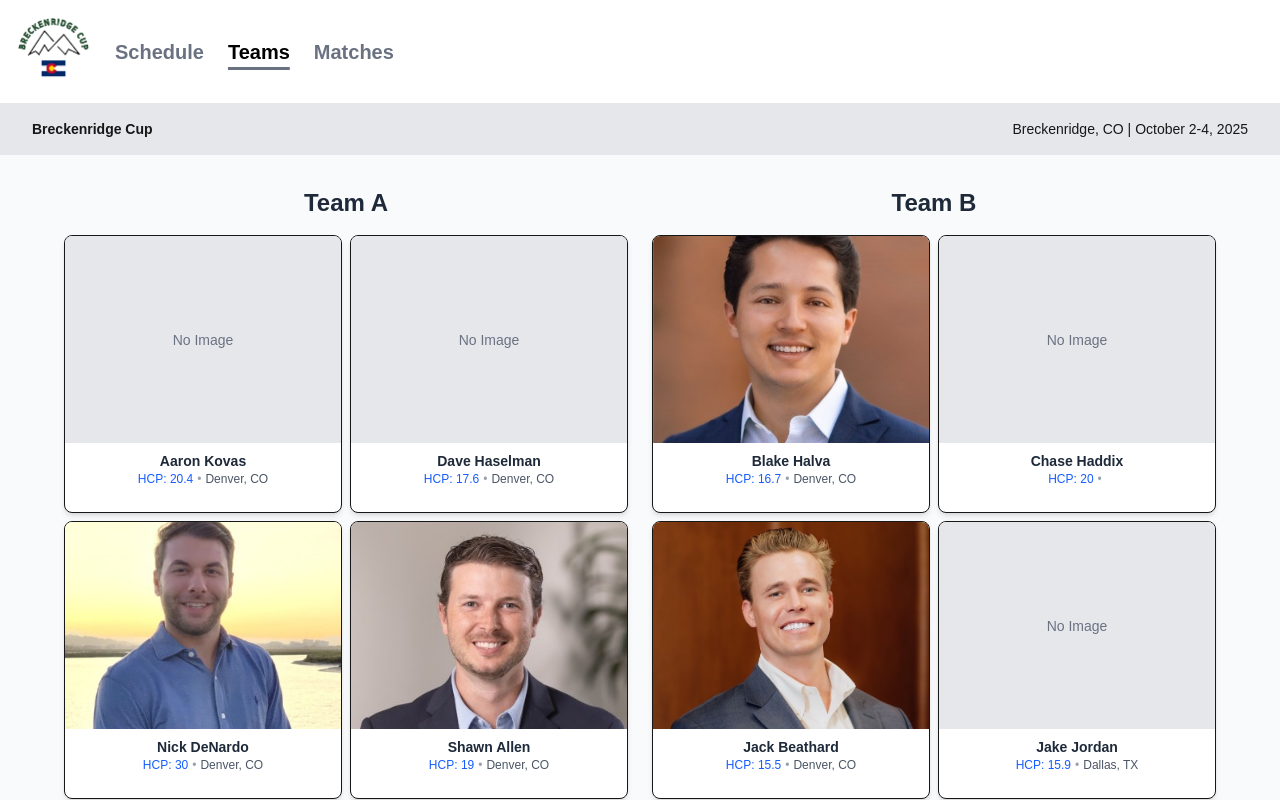
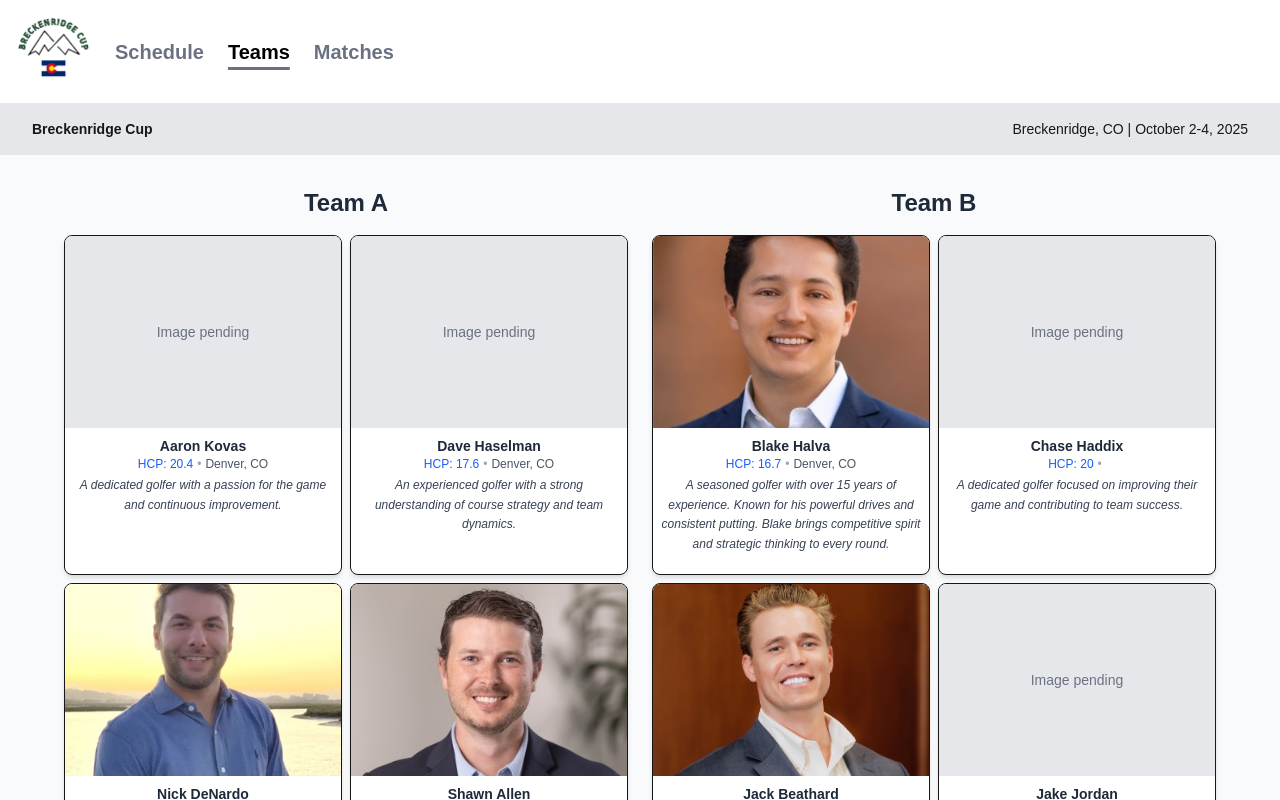
Before and after one commit to MatthewIczkowski/golf-trip, a Next.js app: page /teams in a window 1280 px wide. Shown: the top 800 px of the page. Built offline with nearby package versions, Linux system fonts and the light colour scheme.

Commit message:
updated teams styling

```diff
--- a/src/app/teams/page.tsx
+++ b/src/app/teams/page.tsx
@@ -28,8 +28,8 @@ export default function Teams() {
     for (let i = 0; i < teamSize; i++) {
       if (team[i] && team[i].image && team[i].image.trim() !== '') {
         slots.push(
-          <div key={team[i].id} className="aspect-square bg-white rounded-lg overflow-hidden shadow-md hover:shadow-lg transition-shadow border group">
-            <div className="relative w-full h-3/4">
+          <div key={team[i].id} className="h-85 flex flex-col bg-white rounded-lg overflow-hidden shadow-md hover:shadow-lg transition-shadow border group">
+            <div className="relative w-full h-48">
               <Image
                 src={team[i].image}
                 alt={team[i].name}
@@ -43,25 +43,22 @@ export default function Teams() {
                   if (parent) {
                     parent.innerHTML = `
                       <div class="w-full h-full flex items-center justify-center bg-gray-200 text-gray-500">
-                        <span class="text-sm">No Image</span>
+                        <span class="text-sm">Image pending</span>
                       </div>
                     `;
                   }
                 }}
               />
-              {/* Hover overlay with description */}
-              <div className="absolute inset-0 bg-black bg-opacity-70 opacity-0 group-hover:opacity-70 transition-opacity duration-300 flex items-center justify-center p-3">
-                <p className="text-white text-xs text-center leading-relaxed">
-                  {team[i].description}
-                </p>
-              </div>
             </div>
-            <div className="p-2 text-center">
+            <div className="p-2 text-center flex-1 overflow-hidden flex flex-col">
               <h3 className="text-sm font-semibold text-gray-800 truncate">{team[i].name}</h3>
               <p className="text-xs text-gray-600 flex items-center justify-center gap-1">
                 <span className="text-blue-600 font-medium">HCP: {team[i].handicap}</span>
                 <span className="text-gray-400">•</span>
                 <span className="truncate">{team[i].city}</span>
+              </p>
+              <p className="text-xs text-gray-700 mt-1 leading-relaxed italic overflow-y-auto">
+                {team[i].description}
               </p>
             </div>
           </div>
@@ -69,18 +66,21 @@ export default function Teams() {
       } else if (team[i]) {
         // Golfer exists but has no valid image
         slots.push(
-          <div key={team[i].id} className="aspect-square bg-white rounded-lg overflow-hidden shadow-md hover:shadow-lg transition-shadow border">
-            <div className="relative w-full h-3/4">
+          <div key={team[i].id} className="h-85 flex flex-col bg-white rounded-lg overflow-hidden shadow-md hover:shadow-lg transition-shadow border">
+            <div className="relative w-full h-48">
               <div className="w-full h-full flex items-center justify-center bg-gray-200 text-gray-500">
-                <span className="text-sm">No Image</span>
+                <span className="text-sm">Image pending</span>
               </div>
             </div>
-            <div className="p-2 text-center">
+            <div className="p-2 text-center flex-1 overflow-hidden flex flex-col">
               <h3 className="text-sm font-semibold text-gray-800 truncate">{team[i].name}</h3>
               <p className="text-xs text-gray-600 flex items-center justify-center gap-1">
                 <span className="text-blue-600 font-medium">HCP: {team[i].handicap}</span>
                 <span className="text-gray-400">•</span>
                 <span className="truncate">{team[i].city}</span>
+              </p>
+              <p className="text-xs text-gray-700 mt-1 leading-relaxed italic overflow-y-auto">
+                {team[i].description}
               </p>
             </div>
           </div>
@@ -88,7 +88,7 @@ export default function Teams() {
       } else {
         // Placeholder for missing golfer
         slots.push(
-          <div key={`placeholder-${i}`} className="aspect-square bg-gray-200 rounded-lg overflow-hidden shadow-md border-2 border-dashed border-gray-300">
+          <div key={`placeholder-${i}`} className="h-85 bg-gray-200 rounded-lg overflow-hidden shadow-md border-2 border-dashed border-gray-300">
             <div className="w-full h-full flex flex-col items-center justify-center text-gray-500">
               <div className="w-12 h-12 bg-gray-300 rounded-full mb-2 flex items-center justify-center">
                 <span className="text-gray-500 text-lg">?</span>
```
